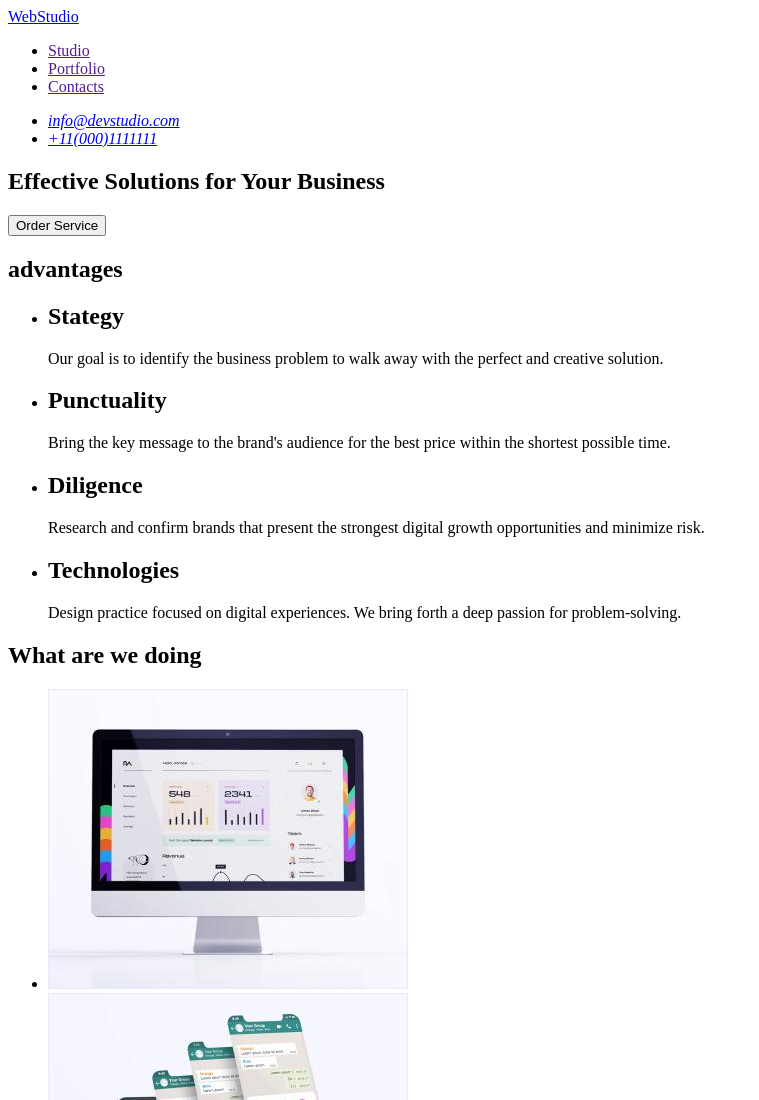
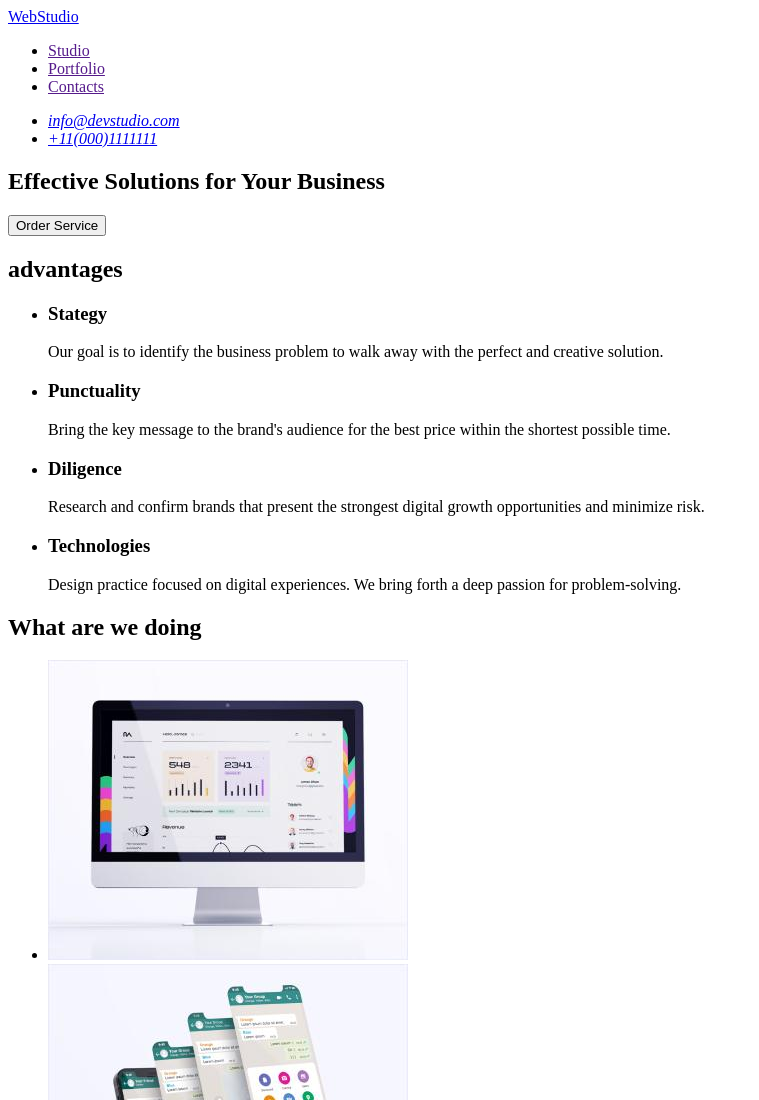
Before and after one commit to ValentynTiurin/goit-markup-hw-01, a plain HTML site: page index.html in a window 1280 px wide. Shown: the top 1100 px of the page, without its empty margins (0-759 px from the left). Drawn offline with Linux system fonts and the light colour scheme.

Commit message:
работа над ошибками

```diff
--- a/index.html
+++ b/index.html
@@ -41,28 +41,28 @@
         <h2>advantages</h2>
         <ul>
           <li>
-            <h2>Stategy</h2>
+            <h3>Stategy</h3>
             <p>
               Our goal is to identify the business problem to walk away with the
               perfect and creative solution.
             </p>
           </li>
           <li>
-            <h2>Punctuality</h2>
+            <h3>Punctuality</h3>
             <p>
               Bring the key message to the brand's audience for the best price
               within the shortest possible time.
             </p>
           </li>
           <li>
-            <h2>Diligence</h2>
+            <h3>Diligence</h3>
             <p>
               Research and confirm brands that present the strongest digital
               growth opportunities and minimize risk.
             </p>
           </li>
           <li>
-            <h2>Technologies</h2>
+            <h3>Technologies</h3>
             <p>
               Design practice focused on digital experiences. We bring forth a
               deep passion for problem-solving.
```
